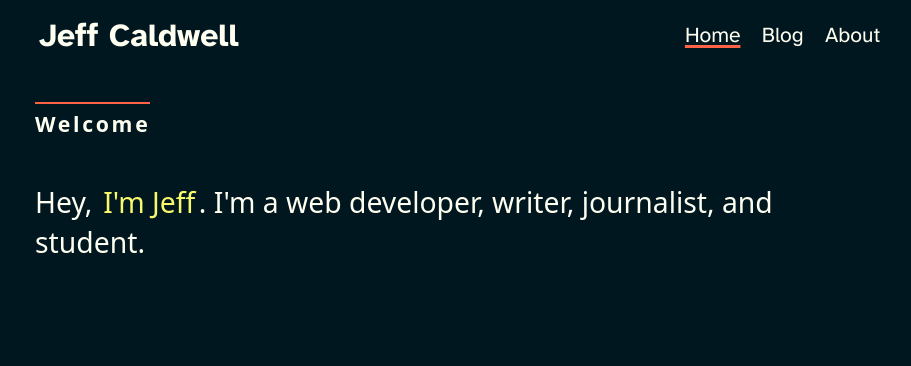
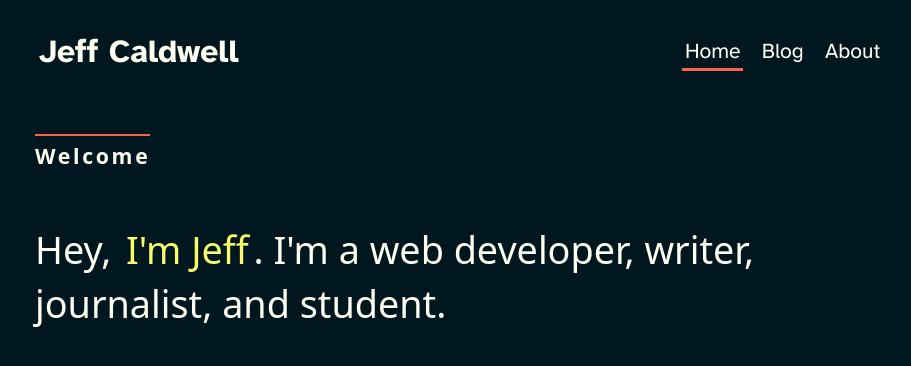
Before and after one commit to nemo-omen/jeffcaldwell.is-2023, a SvelteKit app: page / in a window 1280 px wide. Shown: the top 366 px of the page, without its empty margins (181-1092 px from the left). Built offline with nearby package versions, Linux system fonts and the light colour scheme.

Commit message:
More focus business and animated nav link underlines

```diff
--- a/src/components/Header.svelte
+++ b/src/components/Header.svelte
@@ -9,15 +9,21 @@
   <a href="/" id="site-brand">Jeff Caldwell</a>
 
   <nav>
-    <a href="/" class={current === '/' ? 'current' : ''}>Home</a>
-    <a href="/blog" class={currentSplit === '/blog' ? 'current' : ''}>Blog</a>
-    <a href="/about"class={current === '/about' ? 'current' : ''}>About</a>
+    <a href="/" class={current === '/' ? 'current' : ''}>
+      Home
+    </a>
+    <a href="/blog" class={currentSplit === '/blog' ? 'current' : ''}>
+      Blog
+    </a>
+    <a href="/about"class={current === '/about' ? 'current' : ''}>
+      About
+    </a>
   </nav>
 </header>
 
 <style>
   header {
-    padding: 1rem;
+    padding: 2rem 1rem;
     display: flex;
     flex-direction: column;
     align-items: center;
@@ -51,7 +57,7 @@
   }
 
   #skip:focus {
-    transform: translateY(50%);
+    transform: translateY(2rem);
   }
 
   #site-brand {
@@ -67,18 +73,56 @@
     font-size: var(--size-500);
     display: flex;
     gap: 1rem;
+    overflow: visible;
   }
 
   nav a {
+    position: relative;
     text-decoration: none;
+    background-color: transparent;
+    color: var(--fg);
    }
 
-  nav a.current {
-    text-decoration: underline;
-    text-decoration-color: var(--link-accent);
-    text-underline-offset: 0.125em;
-    text-decoration-thickness: 0.125em;
+   nav a::before {
+     content: '';
+     position: absolute;
+     width: 100%;
+     height: 0.125em;
+     background-color: var(--accent);
+     bottom: 0;
+     left: 0;
+     transform-origin: left;
+     transform: scaleX(0);
+     transition: all 0.2s ease-out;
+     color: var(--accent);
+   }
+
+  nav a:focus,
+  nav a:hover,
+  nav a:active,
+  nav a:current {
+    background-color: transparent;
   }
+
+  nav a:focus {
+    outline: 0.125em solid var(--accent);
+  }
+
+   nav a:hover::before,
+   nav a:active::before,
+   nav a.current::before {
+    transform-origin: left;
+    transform: scaleX(1);
+    color: var(--accent);
+    /* background-size: 100% 0.125em; */
+   }
+
+  /* nav a.current { */
+    /* text-decoration: underline; */
+    /* text-decoration-color: var(--link-accent); */
+    /* text-underline-offset: 0.125em; */
+    /* text-decoration-thickness: 0.125em; */
+  /* } */
 
   @media (min-width: 45em) {
     header {
--- a/src/css/style.css
+++ b/src/css/style.css
@@ -63,10 +63,12 @@ body {
 
 a {
    color: var(--link);
+   outline-color: transparent;
+   outline-width: 0.125em;
    text-decoration: underline;
    text-underline-offset: 0.125em;
    text-decoration-thickness: 2px;
-   transition: color 0.3s ease-out, background-color 0.3s ease-out;
+   transition: color 0.3s ease-out, background-color 0.3s ease-out, outline-color 0.3s ease-out;
    display: inline-block;
    padding: 0.125em;
 }
@@ -81,19 +83,20 @@ a {
 :focus {
    /* background-color: var(--focus); */
    /* outline: 2px solid var(--focus); */
-   outline: 2px solid var(--accent);
-   outline-offset: 0.25em;
+   outline: 0.125rem solid var(--accent);
+   outline-offset: 0.125em;
 }
 
 a:focus {
   text-decoration: none;
-  outline: 2px solid transparent;
-  background: var(--accent);
-  color: var(--bg);
+  /* outline: 2px solid transparent; */
+  /* background: var(--accent); */
+  /* color: var(--bg); */
+  color: currentColor;
 }
 
-main:focus {
-   outline: none;
+main:focus, body:focus {
+   outline: 0px solid transparent;
    background-color: var(--bg);
 }
 
@@ -145,7 +148,7 @@ pre {
   /* border-radius: var(--size-300); */
   overflow-x: auto;
   /* max-width: 100%; */
-  max-width: min(60ch, 100%);
+  max-width: min(50rem, 100%);
 }
 
 code .highlight-line {
--- a/src/routes/+page.svelte
+++ b/src/routes/+page.svelte
@@ -24,4 +24,10 @@
     /* text-decoration-thickness: 0.125em; */
     /* text-underline-offset: 0.4em; */
   }
+
+  @media(min-width: 45rem) {
+    .callout {
+      font-size: var(--size-700);
+    }
+  }
 </style>
--- a/src/routes/api/posts/+server.js
+++ b/src/routes/api/posts/+server.js
@@ -9,10 +9,6 @@ export const GET = async () => {
       return new Date(b.meta.date) - new Date(a.meta.date);
     });
 
-    for (const post of sortedPosts) {
-      console.log(post.meta);
-    }
-
     return json(sortedPosts);
   } catch (error) {
     // console.error(error);
```
